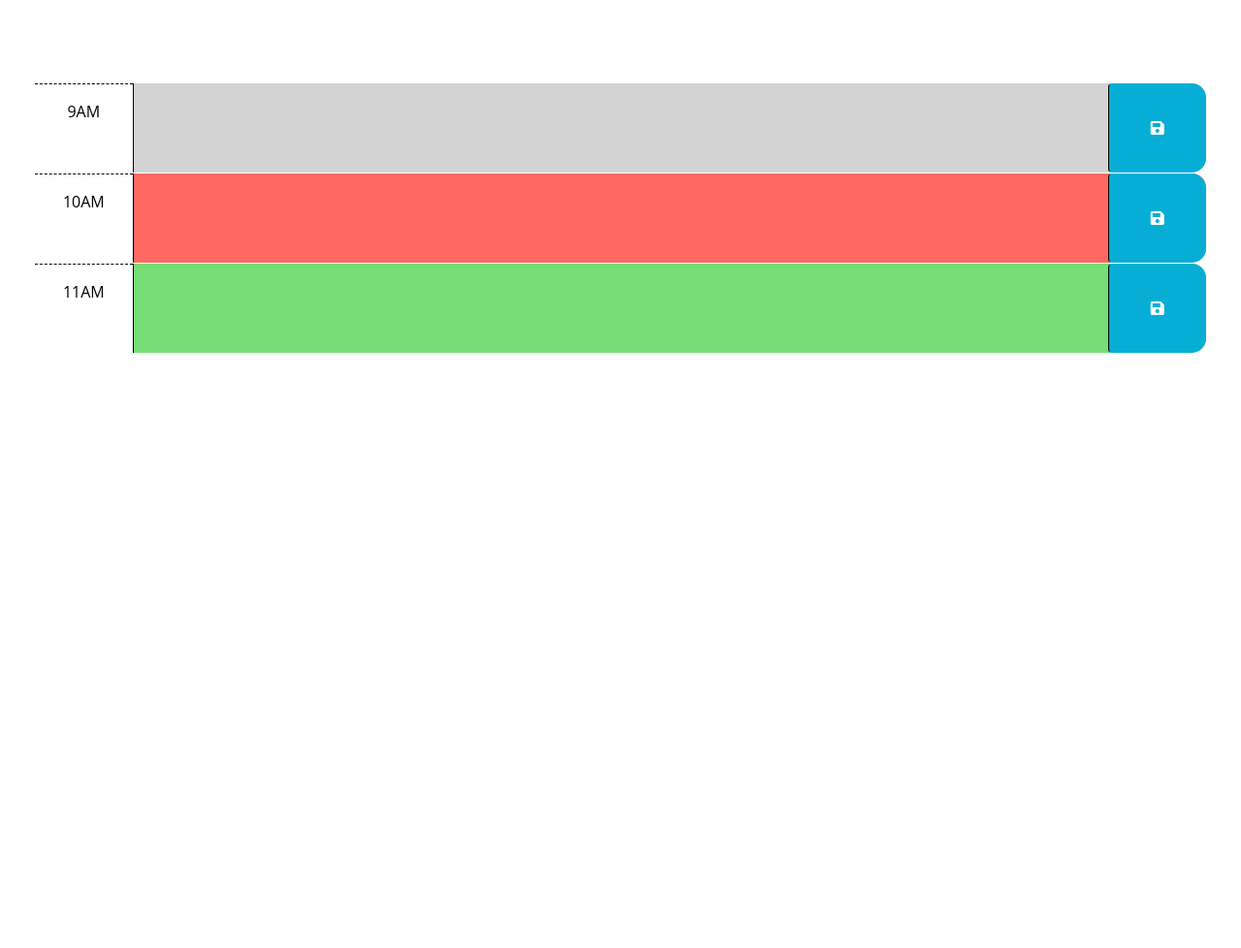
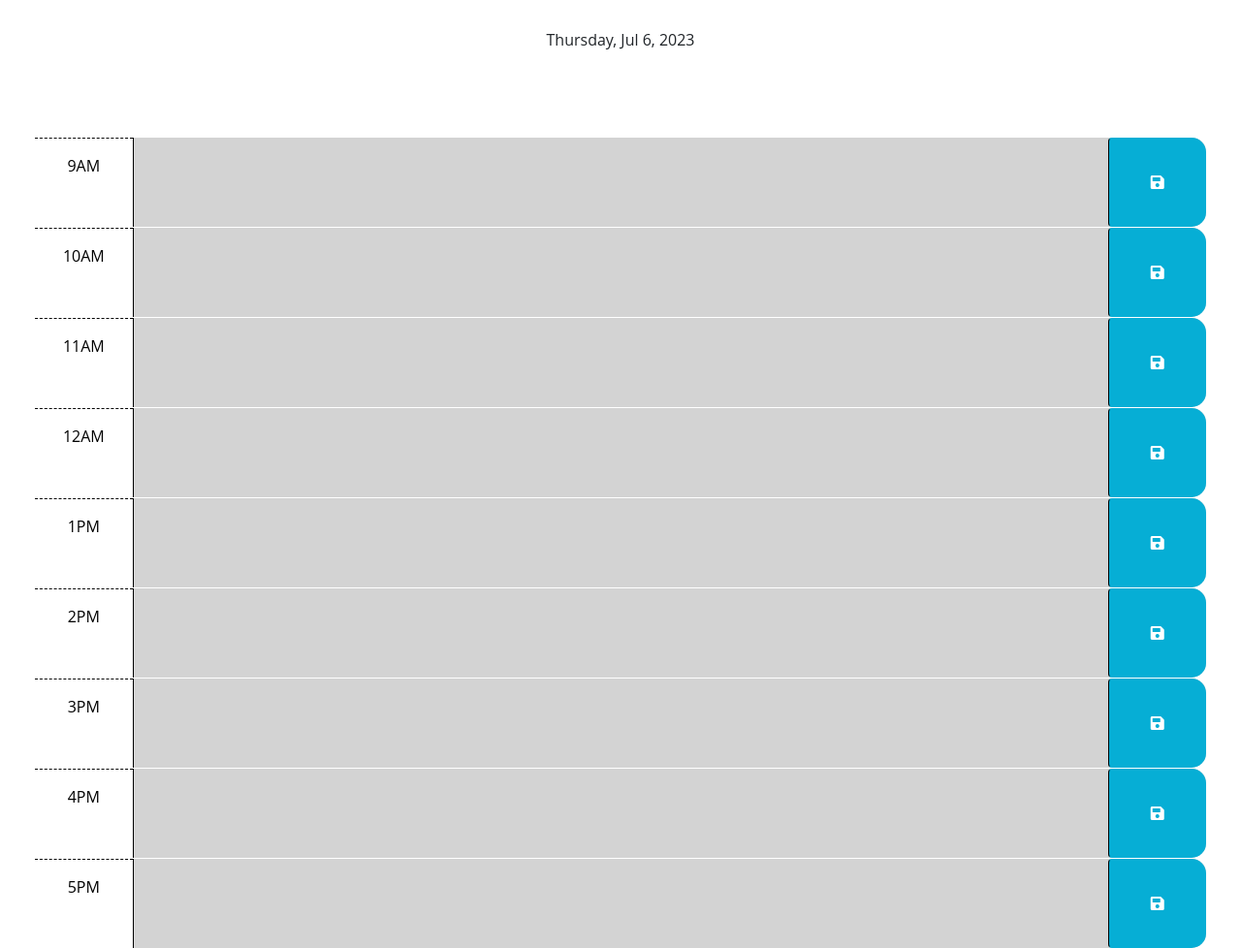
Before and after one commit to apatton33/apatton33-calender-application, a plain HTML site: page Develop/index.html in a window 1280 px wide. Shown: the part 166-1144 px from the top of the page at 97% size. Before the commit the page ends 800 px from the top, so only its background shows below. Drawn offline with nearby package versions, Linux system fonts and the light colour scheme.

Commit message:
modified code for challenge

```diff
--- a/Develop/index.html
+++ b/Develop/index.html
@@ -29,6 +29,7 @@
       <h1 class="display-3">Work Day Scheduler</h1>
       <p class="lead">A simple calendar app for scheduling your work day</p>
       <p id="currentDay" class="lead"></p>
+      <p id="1a" class="date"></p>
     </header>
     <div class="container-fluid px-5">
       <!-- Use class for "past", "present", and "future" to apply styles to the
@@ -42,7 +43,7 @@
         -->
 
       <!-- Example of a past time block. The "past" class adds a gray background color. -->
-      <div id="hour-9" class="row time-block past">
+      <div id="9" class="row time-block">
         <div class="col-2 col-md-1 hour text-center py-3">9AM</div>
         <textarea class="col-8 col-md-10 description" rows="3"> </textarea>
         <button class="btn saveBtn col-2 col-md-1" aria-label="save">
@@ -51,7 +52,7 @@
       </div>
 
       <!-- Example of a present time block. The "present" class adds a red background color. -->
-      <div id="hour-10" class="row time-block present">
+      <div id="10" class="row time-block ">
         <div class="col-2 col-md-1 hour text-center py-3">10AM</div>
         <textarea class="col-8 col-md-10 description" rows="3"> </textarea>
         <button class="btn saveBtn col-2 col-md-1" aria-label="save">
@@ -60,8 +61,56 @@
       </div>
 
       <!-- Example of a future time block. The "future" class adds a green background color. -->
-      <div id="hour-11" class="row time-block future">
+      <div id="11" class="row time-block">
         <div class="col-2 col-md-1 hour text-center py-3">11AM</div>
+        <textarea class="col-8 col-md-10 description" rows="3"> </textarea>
+        <button class="btn saveBtn col-2 col-md-1" aria-label="save">
+          <i class="fas fa-save" aria-hidden="true"></i>
+        </button>
+      </div>
+
+      <div id="12" class="row time-block">
+        <div class="col-2 col-md-1 hour text-center py-3">12AM</div>
+        <textarea class="col-8 col-md-10 description" rows="3"> </textarea>
+        <button class="btn saveBtn col-2 col-md-1" aria-label="save">
+          <i class="fas fa-save" aria-hidden="true"></i>
+        </button>
+      </div>
+
+      <div id="13" class="row time-block">
+        <div class="col-2 col-md-1 hour text-center py-3">1PM</div>
+        <textarea class="col-8 col-md-10 description" rows="3"> </textarea>
+        <button class="btn saveBtn col-2 col-md-1" aria-label="save">
+          <i class="fas fa-save" aria-hidden="true"></i>
+        </button>
+      </div>
+
+      <div id="14" class="row time-block">
+        <div class="col-2 col-md-1 hour text-center py-3">2PM</div>
+        <textarea class="col-8 col-md-10 description" rows="3"> </textarea>
+        <button class="btn saveBtn col-2 col-md-1" aria-label="save">
+          <i class="fas fa-save" aria-hidden="true"></i>
+        </button>
+      </div>
+
+      <div id="15" class="row time-block">
+        <div class="col-2 col-md-1 hour text-center py-3">3PM</div>
+        <textarea class="col-8 col-md-10 description" rows="3"> </textarea>
+        <button class="btn saveBtn col-2 col-md-1" aria-label="save">
+          <i class="fas fa-save" aria-hidden="true"></i>
+        </button>
+      </div>
+
+      <div id="16" class="row time-block">
+        <div class="col-2 col-md-1 hour text-center py-3">4PM</div>
+        <textarea class="col-8 col-md-10 description" rows="3"> </textarea>
+        <button class="btn saveBtn col-2 col-md-1" aria-label="save">
+          <i class="fas fa-save" aria-hidden="true"></i>
+        </button>
+      </div>
+
+      <div id="17" class="row time-block">
+        <div class="col-2 col-md-1 hour text-center py-3">5PM</div>
         <textarea class="col-8 col-md-10 description" rows="3"> </textarea>
         <button class="btn saveBtn col-2 col-md-1" aria-label="save">
           <i class="fas fa-save" aria-hidden="true"></i>
--- a/Develop/script.js
+++ b/Develop/script.js
@@ -1,23 +1,39 @@
-// Wrap all code that interacts with the DOM in a call to jQuery to ensure that
-// the code isn't run until the browser has finished rendering all the elements
-// in the html.
+
 $(function () {
-  // TODO: Add a listener for click events on the save button. This code should
-  // use the id in the containing time-block as a key to save the user input in
-  // local storage. HINT: What does `this` reference in the click listener
-  // function? How can DOM traversal be used to get the "hour-x" id of the
-  // time-block containing the button that was clicked? How might the id be
-  // useful when saving the description in local storage?
-  //
-  // TODO: Add code to apply the past, present, or future class to each time
-  // block by comparing the id to the current hour. HINTS: How can the id
-  // attribute of each time-block be used to conditionally add or remove the
-  // past, present, and future classes? How can Day.js be used to get the
-  // current hour in 24-hour time?
-  //
-  // TODO: Add code to get any user input that was saved in localStorage and set
-  // the values of the corresponding textarea elements. HINT: How can the id
-  // attribute of each time-block be used to do this?
-  //
-  // TODO: Add code to display the current date in the header of the page.
+// this is the date at the top of the page.
+   var today = dayjs();
+  $('#1a').text(today.format('dddd, MMM D, YYYY'));
+
+  // this saves the text in the text box.
+  $(".saveBtn").click(function funky() {
+  var savedDiv = $(this).parent().attr("id")
+  var divText = $(this).parent().children("textarea").val();
+  localStorage.setItem(savedDiv, divText)
 });
+
+// saves the value inputed to each textbox.
+$(".description").each(function() {
+  var dynDiv = $(this).parent().attr("id")
+  $(this).text(localStorage.getItem(dynDiv))
+});
+
+// changes the class to past, present, and future.
+  var currentHour = today.hour()
+
+  $(".time-block").each(function () {
+      let timeDiv = $(this).attr('id')
+      if (currentHour == timeDiv) {
+      $(this).addClass("present")
+
+      } else if (currentHour < timeDiv) {
+        $(this).addClass("future")
+
+      } else if (currentHour > timeDiv) {
+       $(this).addClass("past")
+      }
+    })
+
+
+
+
+});
--- a/Develop/style.css
+++ b/Develop/style.css
@@ -1,6 +1,16 @@
 body {
   font-family: 'Open Sans', sans-serif;
   font-size: 16px;
+}
+
+h1 {
+  display: flex;
+  justify-content: center;
+}
+
+p {
+  display: flex;
+  justify-content: center;
 }
 
 textarea {
```
Also changed, not shown: 1 other file.
